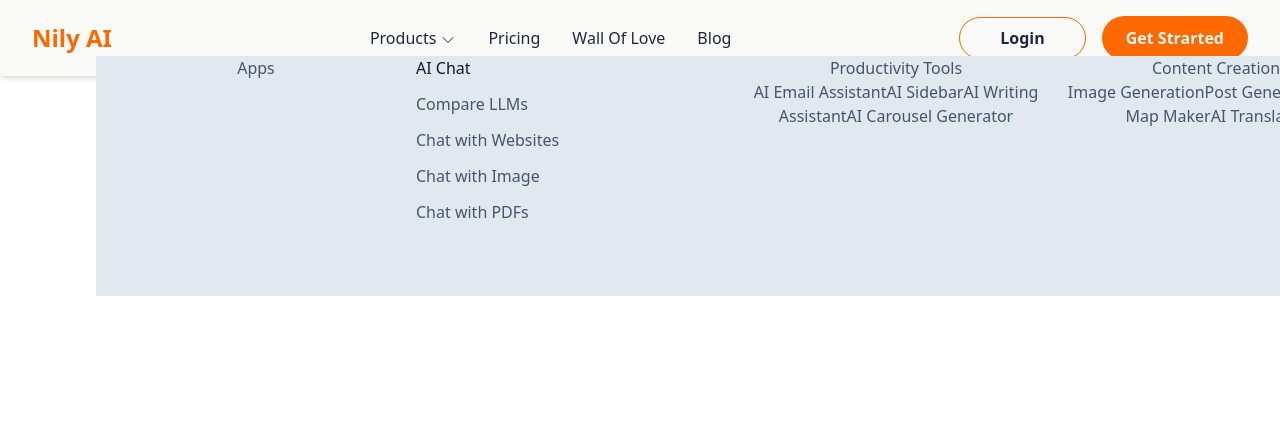
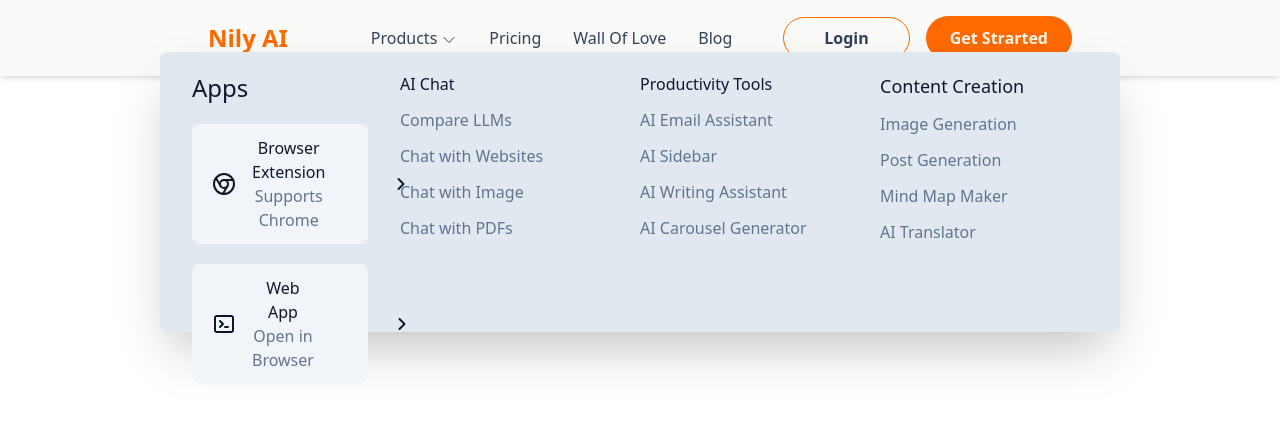
Before and after one commit to AdelNouri/Landing-Nily.ai, a React (Vite) app in the folder nily.ai/: page / in a window 1280 px wide. Both pictures are taken after a click on the link "Products". Shown: the top 422 px of the page. Built offline with nearby package versions, Linux system fonts and the light colour scheme.

Commit message:
update navbar

```diff
--- a/nily.ai/src/App.css
+++ b/nily.ai/src/App.css
@@ -1,5 +1,4 @@
 #root {
-  max-width: 1280px;
   padding: 0;
   text-align: center;
 }
--- a/nily.ai/src/App.jsx
+++ b/nily.ai/src/App.jsx
@@ -1,6 +1,7 @@
-import { useState } from 'react'
-import './App.css'
-import Navbar from './components/Navbar'
+import { useState } from "react";
+import "./App.css";
+import Navbar from "./components/Navbar";
+import Panel from "./components/Panel";
 import { Context } from "./context/context";
 
 function App() {
@@ -13,9 +14,11 @@
         setFlag
       }}
     >
-      <Navbar/>
+      <div className="flex justify-center w-full">
+      <Navbar />
+      </div>
     </Context.Provider>
-  )
+  );
 }
 
-export default App
+export default App;
--- a/nily.ai/src/components/Navbar.jsx
+++ b/nily.ai/src/components/Navbar.jsx
@@ -1,19 +1,20 @@
 import { useEffect, useState } from "react";
-import Panel from "./panel";
+import Panel from "./Panel";
 import { useContext } from "react";
 import { Context } from "../context/context.js";
 
 const Navbar = () => {
-    const {setFlag, flag} = useContext(Context)
+  const { setFlag, flag } = useContext(Context);
   return (
-    <div className="grid grid-cols-6 bg-stone-50 py-2 px-8 fixed w-full m-0 shadow-md text-slate-800">
-      <div className="flex justify-start items-center col-span-1">
+    <>
+    <div className=" bg-stone-50  px-8 fixed w-12/12 m-0 shadow-md text-slate-700">
+      <div className="flex justify-between py-2 mx-44">
+        <div className="flex justify-start items-center">
           <a className="text-orange-500 font-bold text-2xl">Nily AI</a>
         </div>
-      {flag ? <Panel/> : null}
-      <div className="flex justify-center items-center col-span-3">
+        <div className="flex justify-center items-center">
           <div
-          className="flex mr-4 ml-6 hover:text-orange-500"
+            className="flex mr-4 ml-8 hover:text-orange-500"
             onMouseEnter={() => {
               setFlag(true);
             }}
@@ -46,7 +47,7 @@
             Blog
           </a>
         </div>
-      <div className="flex justify-end items-center py-2 col-span-2">
+        <div className="flex justify-end items-center py-2">
           <h3 className="border border-orange-500 rounded-full py-2 px-10 font-bold mr-4 hover:border-2 transition ease-out duration-400">
             Login
           </h3>
@@ -56,6 +57,10 @@
           </h3>
         </div>
       </div>
+
+    </div>
+      {flag ? <Panel /> : null}
+      </>
   );
 };
 
--- a/nily.ai/src/components/Panel.jsx
+++ b/nily.ai/src/components/Panel.jsx
@@ -6,48 +6,174 @@
 
   return (
     <div
-      className="grid grid-cols-4 bg-slate-200 ml-24 mt-14 fixed w-full h-60 text-slate-600"
+      className="grid grid-cols-4 bg-slate-200 fixed mt-13 w-9/12 h-70 text-slate-500 pt-5 shadow-2xl rounded-lg"
       onMouseLeave={() => setFlag(false)}
     >
-      <div className="">
-        <p>Apps</p>
+      <div className="pl-8 pr-8">
+        <div className="flex justify-start">
+          <p className="text-2xl text-slate-900">Apps</p>
+        </div>
+        <div className="flex bg-slate-100 mb-4 mt-5 rounded-lg px-5 py-3 hover:scale-106 transition duration-350">
+          <div className="flex items-center">
+            <svg
+              class="h-6 w-6 text-gray-900"
+              viewBox="0 0 24 24"
+              fill="none"
+              stroke="currentColor"
+              stroke-width="2"
+              stroke-linecap="round"
+              stroke-linejoin="round"
+            >
+              {" "}<circle cx="12" cy="12" r="10" />{" "}
+              <circle cx="12" cy="12" r="4" />{" "}
+              <line x1="21.17" y1="8" x2="12" y2="8" />{" "}
+              <line x1="3.95" y1="6.06" x2="8.54" y2="14" />{" "}
+              <line x1="10.88" y1="21.94" x2="15.46" y2="14" />
+            </svg>
+          </div>
+          <div className="ml-4">
+            <div className="flex justify-start text-slate-900">
+              <p>Browser Extension</p>
+            </div>
+            <div className="flex justify-start">
+              <p>Supports Chrome</p>
+            </div>
+          </div>
+          <div className="flex items-center ml-17">
+            <svg
+              xmlns="http://www.w3.org/2000/svg"
+              fill="none"
+              viewBox="0 0 24 24"
+              stroke-width="3"
+              stroke="currentColor"
+              className="size-4 text-gray-900"
+            >
+              <path
+                stroke-linecap="round"
+                stroke-linejoin="round"
+                d="m8.25 4.5 7.5 7.5-7.5 7.5"
+              />
+            </svg>
+          </div>
+        </div>
+        <div className="flex bg-slate-100 mb-4 mt-5 rounded-lg px-5 py-3 hover:scale-106 transition duration-350">
+        <div className="flex items-center">
+
+          <svg
+            class="h-6 w-6 text-gray-900"
+            fill="none"
+            viewBox="0 0 24 24"
+            stroke="currentColor"
+          >
+            <path
+              stroke-linecap="round"
+              stroke-linejoin="round"
+              stroke-width="2"
+              d="M8 9l3 3-3 3m5 0h3M5 20h14a2 2 0 002-2V6a2 2 0 00-2-2H5a2 2 0 00-2 2v12a2 2 0 002 2z"
+            />
+          </svg>
+          </div>
+          <div className="ml-4">
+            <div className="flex justify-start text-slate-900">
+              <p>Web App</p>
+            </div>
+            <div className="flex justify-start">
+              <p>Open in Browser</p>
+            </div>
+          </div>
+          <div className="flex items-center ml-20">
+          <svg
+            xmlns="http://www.w3.org/2000/svg"
+            fill="none"
+            viewBox="0 0 24 24"
+            stroke-width="3"
+            stroke="currentColor"
+            className="size-4 text-gray-900"
+          >
+            <path
+              stroke-linecap="round"
+              stroke-linejoin="round"
+              d="m8.25 4.5 7.5 7.5-7.5 7.5"
+            />
+          </svg>
+
+          </div>
+        </div>
       </div>
       <div className="">
-        <p className="flex justify-start mb-3 text-slate-900 text-md">AI Chat</p>
+        <p className="flex justify-start mb-3 text-slate-900 text-md">
+          AI Chat
+        </p>
         <div className="flex justify-start mb-3">
-          <a className="" href="#">
+          <a className="hover:text-orange-500" href="#">
             Compare LLMs
           </a>
         </div>
         <div className="flex justify-start mb-3">
-          <a className="" href="#">
+          <a className="hover:text-orange-500" href="#">
             Chat with Websites
           </a>
         </div>
         <div className="flex justify-start mb-3">
-          <a className="" href="#">
+          <a className="hover:text-orange-500" href="#">
             Chat with Image
           </a>
-        </div >
+        </div>
         <div className="flex justify-start mb-3">
-          <a className="" href="#">
+          <a className="hover:text-orange-500" href="#">
             Chat with PDFs
           </a>
         </div>
       </div>
       <div>
-        <p>Productivity Tools</p>
-        <a href="#">AI Email Assistant</a>
-        <a href="#">AI Sidebar</a>
-        <a href="#">AI Writing Assistant</a>
-        <a href="#">AI Carousel Generator</a>
+        <p className="flex justify-start mb-3 text-slate-900 text-md">
+          Productivity Tools
+        </p>
+        <div className="flex justify-start mb-3">
+          <a className="hover:text-orange-500" href="#">
+            AI Email Assistant
+          </a>
+        </div>
+        <div className="flex justify-start mb-3">
+          <a className="hover:text-orange-500" href="#">
+            AI Sidebar
+          </a>
+        </div>
+        <div className="flex justify-start mb-3">
+          <a className="hover:text-orange-500" href="#">
+            AI Writing Assistant
+          </a>
+        </div>
+        <div className="flex justify-start mb-3">
+          <a className="hover:text-orange-500" href="#">
+            AI Carousel Generator
+          </a>
+        </div>
       </div>
       <div>
-        <p>Content Creation</p>
-        <a href="#">Image Generation</a>
-        <a href="#">Post Generation</a>
-        <a href="#">Mind Map Maker</a>
-        <a href="#">AI Translator</a>
+        <p className="flex justify-start mb-3 text-slate-900 text-lg">
+          Content Creation
+        </p>
+        <div className="flex justify-start mb-3">
+          <a className="hover:text-orange-500" href="#">
+            Image Generation
+          </a>
+        </div>
+        <div className="flex justify-start mb-3">
+          <a className="hover:text-orange-500" href="#">
+            Post Generation
+          </a>
+        </div>
+        <div className="flex justify-start mb-3">
+          <a className="hover:text-orange-500" href="#">
+            Mind Map Maker
+          </a>
+        </div>
+        <div className="flex justify-start mb-3">
+          <a className="hover:text-orange-500" href="#">
+            AI Translator
+          </a>
+        </div>
       </div>
     </div>
   );
```
Lines whose indentation alone changed are shown as unchanged.
